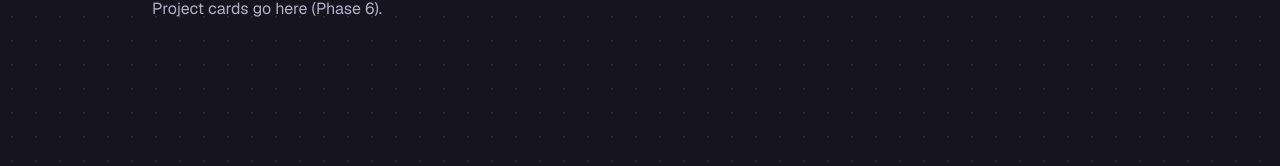
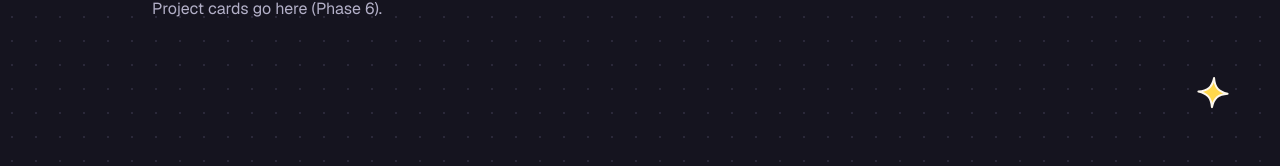
Before and after one commit to Debque/stella-portfolio, a Next.js app: page / in a window 1280 px wide. Shown: the part 763-929 px from the top of the page. Built offline with nearby package versions, Linux system fonts and the light colour scheme.

Commit message:
feat: add margin doodles to each section and make FloatingDoodles reusable

```diff
--- a/src/app/page.tsx
+++ b/src/app/page.tsx
@@ -2,13 +2,14 @@ import { Container } from "@/components/ui/Container";
 import { Reveal } from "@/components/ui/Reveal";
 import { Section } from "@/components/ui/Section";
 import { FloatingDoodles } from "@/components/ui/FloatingDoodles";
+import { heroDoodles } from "@/data/doodles";
 
 export default function HomePage() {
   return (
     <>
       {/* Temporary hero: we build the real one in Phase 5 */}
       <section id="top" className="py-24 sm:py-32">
-        <FloatingDoodles />
+               <FloatingDoodles items={heroDoodles} />
         <Container>
           <Reveal>
             <h1 className="font-display text-5xl font-extrabold leading-tight tracking-tight sm:text-7xl">
--- a/src/components/ui/FloatingDoodles.tsx
+++ b/src/components/ui/FloatingDoodles.tsx
@@ -1,6 +1,7 @@
 "use client";
 
 import { motion } from "motion/react";
+import type { Doodle } from "@/data/doodles";
 
 // A four-pointed sparkle, drawn as an SVG path.
 function Sparkle({ className }: { className: string }) {
@@ -15,32 +16,23 @@ function Sparkle({ className }: { className: string }) {
   );
 }
 
-type Doodle = {
-  id: string;
-  position: string; // where it sits (Tailwind classes)
-  shape: "sparkle" | "circle" | "square";
-  colorClass: string;
-  size: string;
-  duration: number; // seconds for one up-and-down float
-  delay: number; // so they don't all move in sync
+type FloatingDoodlesProps = {
+  items: Doodle[];
+  // Which screen sizes show the doodles. Hidden on phones by default.
+  className?: string;
 };
 
-const doodles: Doodle[] = [
-  { id: "a", position: "right-[8%] top-[12%]", shape: "sparkle", colorClass: "fill-butter", size: "h-12 w-12", duration: 5, delay: 0 },
-  { id: "b", position: "right-[22%] top-[58%]", shape: "circle", colorClass: "bg-pink", size: "h-6 w-6", duration: 4, delay: 0.8 },
-  { id: "c", position: "right-[4%] top-[70%]", shape: "square", colorClass: "bg-lilac", size: "h-8 w-8", duration: 6, delay: 0.4 },
-  { id: "d", position: "left-[46%] top-[6%]", shape: "sparkle", colorClass: "fill-mint", size: "h-7 w-7", duration: 4.5, delay: 1.2 },
-];
-
-export function FloatingDoodles() {
+export function FloatingDoodles({ items, className = "hidden md:block" }: FloatingDoodlesProps) {
   return (
-    <div aria-hidden="true" className="pointer-events-none absolute inset-0 hidden md:block">
-      {doodles.map((doodle) => {
+    <div aria-hidden="true" className={`pointer-events-none absolute inset-0 ${className}`}>
+      {items.map((doodle) => {
         let shapeElement = null;
         if (doodle.shape === "sparkle") {
           shapeElement = <Sparkle className={`${doodle.size} ${doodle.colorClass} stroke-border`} />;
         } else if (doodle.shape === "circle") {
           shapeElement = <div className={`${doodle.size} ${doodle.colorClass} rounded-full border-2 border-border`} />;
+        } else if (doodle.shape === "ring") {
+          shapeElement = <div className={`${doodle.size} rounded-full border-[3px] border-dashed border-border`} />;
         } else {
           shapeElement = <div className={`${doodle.size} ${doodle.colorClass} rotate-12 rounded-md border-2 border-border`} />;
         }
--- a/src/components/ui/Section.tsx
+++ b/src/components/ui/Section.tsx
@@ -1,6 +1,8 @@
 import type { ReactNode } from "react";
 import { Container } from "@/components/ui/Container";
 import { Reveal } from "@/components/ui/Reveal";
+import { FloatingDoodles } from "@/components/ui/FloatingDoodles";
+import { sectionDoodles } from "@/data/doodles";
 
 export type SectionAccent = "butter" | "pink" | "lilac" | "mint" | "peach" | "sky";
 
@@ -26,6 +28,10 @@ type SectionProps = {
 
 export function Section({ id, number, label, title, accent, children }: SectionProps) {
   const titleId = `${id}-title`;
+   let doodles = sectionDoodles[id];
+  if (doodles === undefined) {
+    doodles = [];
+  }
 
   return (
     <section
@@ -40,6 +46,7 @@ export function Section({ id, number, label, title, accent, children }: SectionP
       >
         {number}
       </span>
+       <FloatingDoodles items={doodles} className="hidden xl:block" />
 
       <Container className="relative">
         <Reveal>
--- /dev/null
+++ b/src/data/doodles.ts
@@ -0,0 +1,41 @@
+
+export type Doodle = {
+  id: string;
+  position: string; // where it sits (Tailwind classes)
+  shape: "sparkle" | "circle" | "ring" | "square";
+  colorClass: string;
+  size: string;
+  duration: number; // seconds for one up-and-down float
+  delay: number; // so they don't all move in sync
+};
+
+export const heroDoodles: Doodle[] = [
+  { id: "hero-a", position: "right-[8%] top-[12%]", shape: "sparkle", colorClass: "fill-butter", size: "h-12 w-12", duration: 5, delay: 0 },
+  { id: "hero-b", position: "right-[22%] top-[58%]", shape: "circle", colorClass: "bg-pink", size: "h-6 w-6", duration: 4, delay: 0.8 },
+  { id: "hero-c", position: "right-[4%] top-[70%]", shape: "square", colorClass: "bg-lilac", size: "h-8 w-8", duration: 6, delay: 0.4 },
+  { id: "hero-d", position: "left-[46%] top-[6%]", shape: "sparkle", colorClass: "fill-mint", size: "h-7 w-7", duration: 4.5, delay: 1.2 },
+];
+
+// One short list per section, keyed by the section's id.
+export const sectionDoodles: Record<string, Doodle[]> = {
+  work: [
+    { id: "work-a", position: "left-[3%] bottom-[15%]", shape: "ring", colorClass: "bg-transparent", size: "h-9 w-9", duration: 6, delay: 0 },
+    { id: "work-b", position: "right-[4%] top-[55%]", shape: "sparkle", colorClass: "fill-butter", size: "h-8 w-8", duration: 7, delay: 1 },
+  ],
+  stack: [
+    { id: "stack-a", position: "left-[4%] top-[30%]", shape: "square", colorClass: "bg-lilac", size: "h-7 w-7", duration: 6.5, delay: 0.5 },
+    { id: "stack-b", position: "right-[5%] bottom-[12%]", shape: "circle", colorClass: "bg-sky", size: "h-5 w-5", duration: 5, delay: 1.5 },
+  ],
+  receipts: [
+    { id: "receipts-a", position: "left-[3%] bottom-[20%]", shape: "sparkle", colorClass: "fill-mint", size: "h-9 w-9", duration: 7, delay: 0.3 },
+    { id: "receipts-b", position: "right-[4%] top-[60%]", shape: "ring", colorClass: "bg-transparent", size: "h-6 w-6", duration: 5.5, delay: 1.2 },
+  ],
+  faq: [
+    { id: "faq-a", position: "left-[4%] top-[45%]", shape: "circle", colorClass: "bg-peach", size: "h-6 w-6", duration: 6, delay: 0.8 },
+    { id: "faq-b", position: "right-[5%] bottom-[15%]", shape: "square", colorClass: "bg-butter", size: "h-7 w-7", duration: 7.5, delay: 0 },
+  ],
+  contact: [
+    { id: "contact-a", position: "left-[3%] top-[40%]", shape: "sparkle", colorClass: "fill-pink", size: "h-10 w-10", duration: 6, delay: 0.4 },
+    { id: "contact-b", position: "right-[4%] bottom-[18%]", shape: "circle", colorClass: "bg-lilac", size: "h-6 w-6", duration: 5, delay: 1 },
+  ],
+};
```
